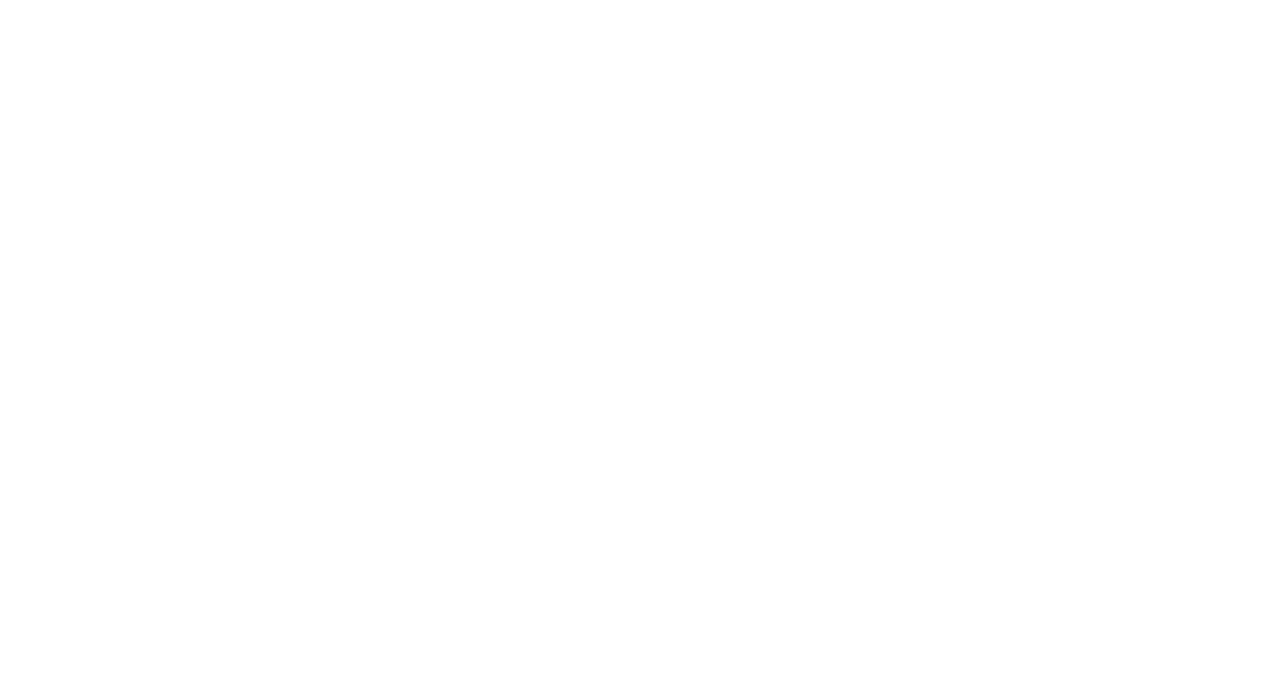
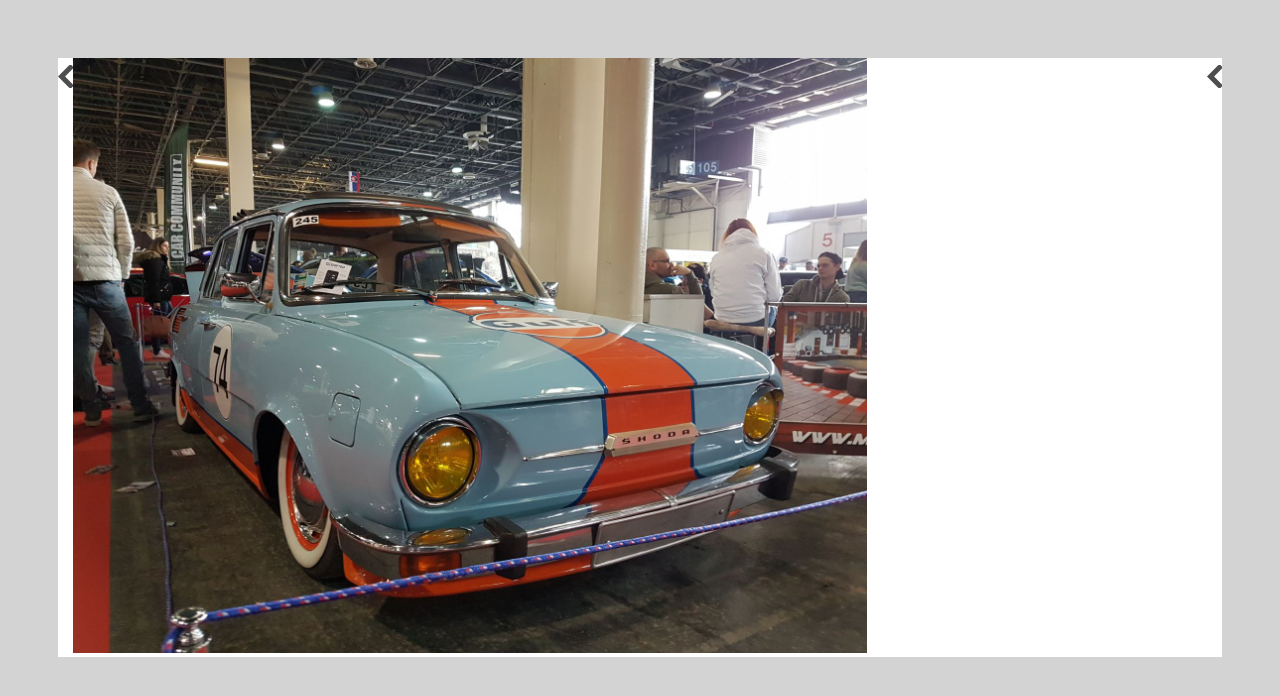
Before and after one commit to szabolegeny93/gf_vegso_projekt, a plain HTML site: page index.html in a window 1280 px wide. Drawn offline with nearby package versions, Linux system fonts and the light colour scheme.

Commit message:
css elkezdve
*, body, main, képhez kapcsolódó részek formázva lettek.
Következő nyíl iránya, illetve a nyilak pozícionálása és konténere még nem megfelelő.
Kép átméretezést és pozícionálását javítani szükséges.

```diff
--- a/index.html
+++ b/index.html
@@ -5,9 +5,26 @@
     <meta http-equiv="X-UA-Compatible" content="IE=edge">
     <meta name="viewport" content="width=device-width, initial-scale=1.0">
     <title>Document</title>
+    <link rel="preconnect" href="https://fonts.googleapis.com">
     <link rel="stylesheet" href="style.css">
 </head>
 <body>
+    <main>
+        <section>
+            <div id="arrow_left">
+                <img src="./images/arrow.svg" alt="left arrow" class="arrow">
+            </div>
+            <div class="actual_image">
+                <img src="./images/car_1.jpg" alt="car_1">
+            </div>
+            <div class="arrow-right">
+                <img src="./images/arrow.svg" alt="right arrow" class="arrow" id="nextPictureArrow">
+            </div>
+        </section>
+        <nav>
+
+        </nav>
+    </main>
     <script src="https://code.jquery.com/jquery-3.6.0.min.js"></script>
     <script src="./script.js"></script>
 </body>
--- a/style.css
+++ b/style.css
@@ -0,0 +1,35 @@
+*{
+    font-family: 'EB Garamond', serif;
+    color: white;
+}
+body{
+    background-color: lightgrey;
+    align-content:center;
+}
+main{
+    margin: 50px 50px 50px 50px;
+
+}
+section{
+    display: flex;
+    background-color: white;
+
+}
+.arrow{
+    height: inherit;
+    margin-top: 50%;
+    margin-bottom: 50%;
+}
+.arrow_left, .arrow_right{
+    width: 15%;
+    height: 100%;
+
+}
+#nextPictureArrow{
+    transform: rotate(0.5 turn);    /*nem megfelelő*/
+}
+.actual_image img{
+    max-width: 70%;
+
+
+}
```
